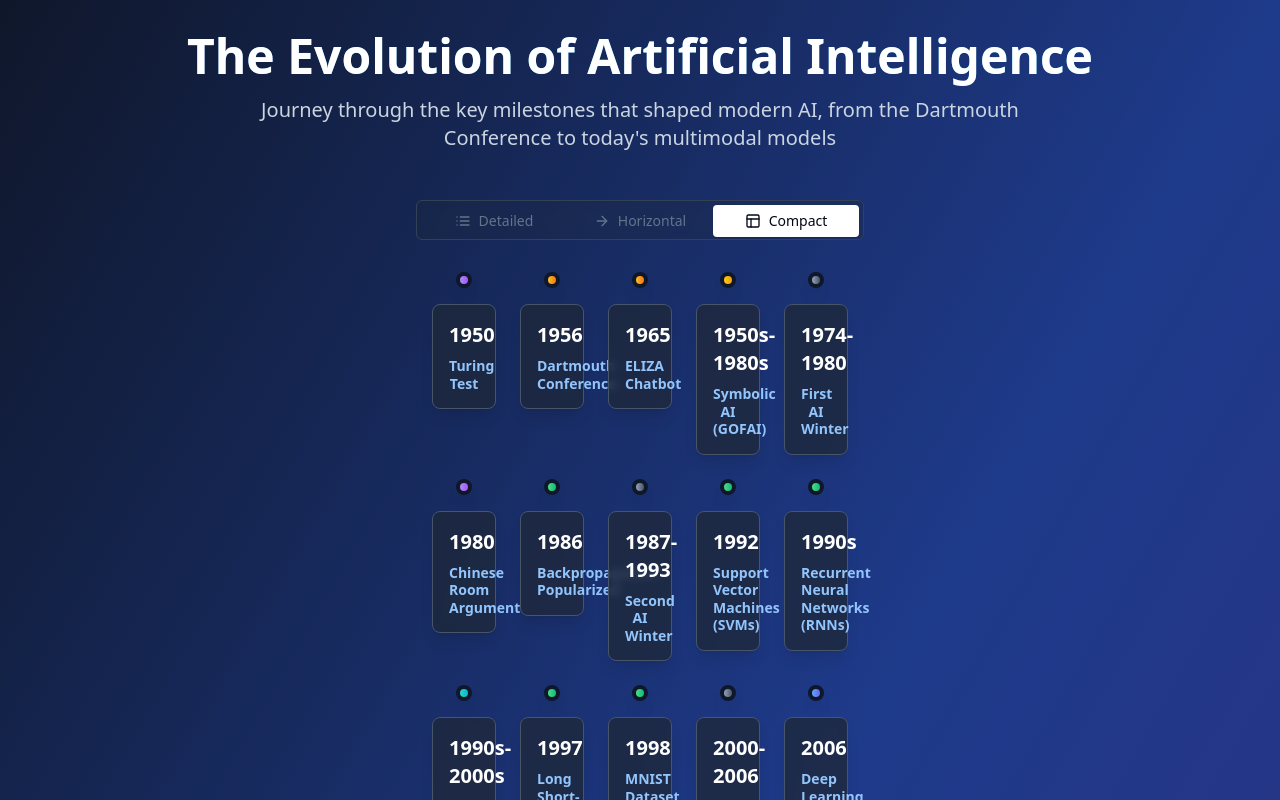
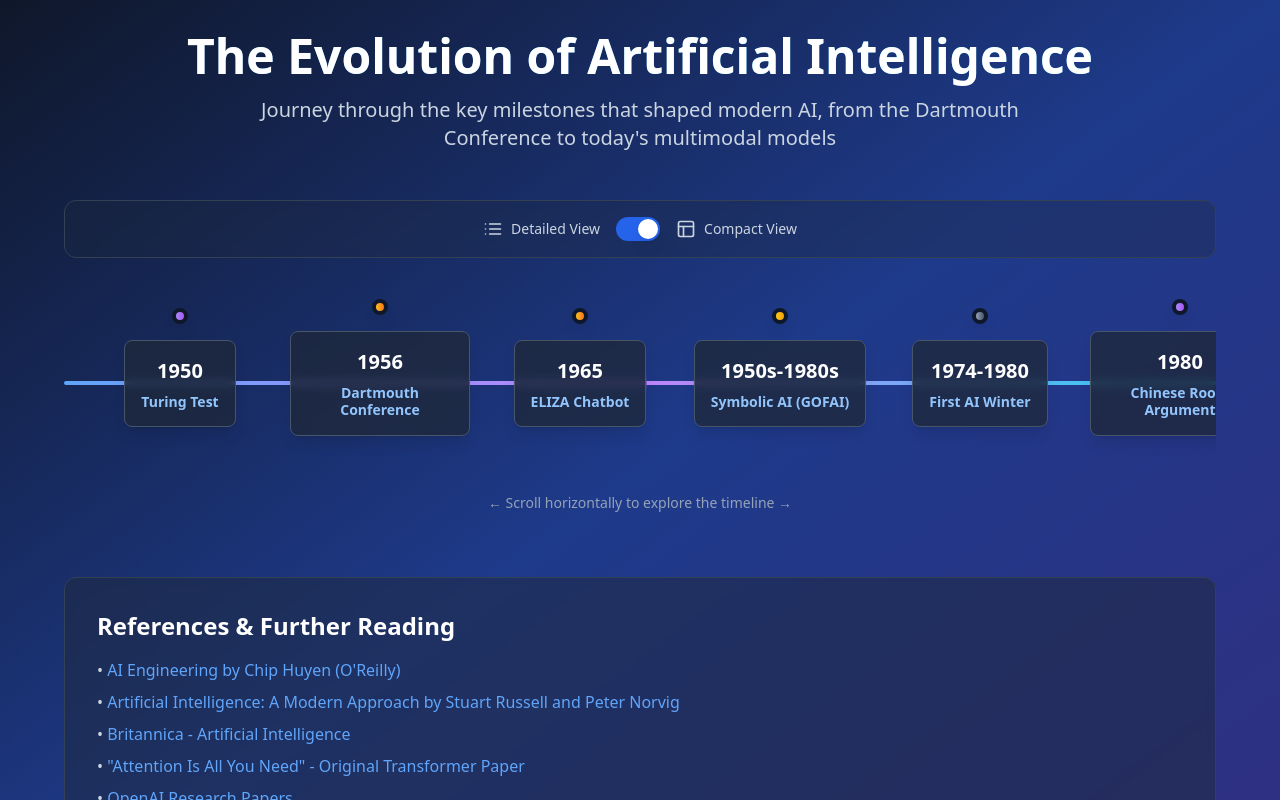
Before and after one commit to malminhas/ai-chronicle-view, a React (Vite) app: page / in a window 1280 px wide. Shown: the top 800 px of the page. Built offline with nearby package versions, Linux system fonts and the light colour scheme.

Commit message:
Reverted to commit 94e9bfc57ba3fef65d870df7e805bb00d450d9f1

```diff
--- a/src/components/CompactTimeline.tsx
+++ b/src/components/CompactTimeline.tsx
@@ -13,8 +13,13 @@ export const CompactTimeline = ({ events, onEventClick }: CompactTimelineProps)
 
   return (
     <div className="mb-16">
-      {/* Grid timeline container */}
-      <div className="grid grid-cols-1 sm:grid-cols-2 md:grid-cols-3 lg:grid-cols-4 xl:grid-cols-5 gap-6 px-4">
+      {/* Horizontal timeline container */}
+      <div className="relative overflow-x-auto pb-8">
+        <div className="flex items-center min-w-max px-4">
+          {/* Timeline line */}
+          <div className="absolute top-1/2 left-0 right-0 h-1 bg-gradient-to-r from-blue-400 via-purple-400 to-cyan-400 rounded-full shadow-lg shadow-blue-500/20 transform -translate-y-1/2"></div>
+
+          {/* Timeline events */}
           {events.map((event, index) => {
             const colorClasses = getCategoryColor(event.category);
             const isHovered = hoveredEvent === `${event.year}-${event.event}`;
@@ -24,6 +29,7 @@ export const CompactTimeline = ({ events, onEventClick }: CompactTimelineProps)
               <div
                 key={eventKey}
                 className="relative flex flex-col items-center cursor-pointer group"
+                style={{ minWidth: '200px' }}
                 onMouseEnter={() => setHoveredEvent(eventKey)}
                 onMouseLeave={() => setHoveredEvent(null)}
                 onClick={() => onEventClick(event)}
@@ -32,7 +38,7 @@ export const CompactTimeline = ({ events, onEventClick }: CompactTimelineProps)
                 <div className={`w-4 h-4 bg-gradient-to-r ${colorClasses} rounded-full border-4 border-slate-900 shadow-lg transition-all duration-300 ${isHovered ? 'scale-125 shadow-xl' : ''} z-10 mb-4`}></div>
 
                 {/* Event card */}
-              <div className={`bg-slate-800/80 backdrop-blur-sm p-4 rounded-lg border border-slate-600 shadow-lg transition-all duration-300 ${isHovered ? 'border-blue-400/50 shadow-blue-500/20 transform scale-105' : ''} w-full`}>
+                <div className={`bg-slate-800/80 backdrop-blur-sm p-4 rounded-lg border border-slate-600 shadow-lg transition-all duration-300 ${isHovered ? 'border-blue-400/50 shadow-blue-500/20 transform scale-105' : ''} max-w-[180px]`}>
                   {/* Year */}
                   <div className="text-xl font-bold text-white mb-2 text-center">{event.year}</div>
 
@@ -52,10 +58,11 @@ export const CompactTimeline = ({ events, onEventClick }: CompactTimelineProps)
             );
           })}
         </div>
+      </div>
 
-      {/* Info text */}
-      <div className="text-center text-slate-400 text-sm mt-6">
-        Click on any event to see more details
+      {/* Scroll hint */}
+      <div className="text-center text-slate-400 text-sm mt-4">
+        ← Scroll horizontally to explore the timeline →
       </div>
     </div>
   );
--- a/src/components/HorizontalTimeline.tsx
+++ /dev/null
@@ -1,83 +0,0 @@
-
-import { useState } from "react";
-import { TimelineEventData } from "@/data/timelineData";
-import { getCategoryColor } from "@/utils/categoryUtils";
-import { Carousel, CarouselContent, CarouselItem, CarouselNext, CarouselPrevious } from "@/components/ui/carousel";
-
-interface HorizontalTimelineProps {
-  events: TimelineEventData[];
-  onEventClick: (event: TimelineEventData) => void;
-}
-
-export const HorizontalTimeline = ({ events, onEventClick }: HorizontalTimelineProps) => {
-  const [hoveredEvent, setHoveredEvent] = useState<string | null>(null);
-
-  return (
-    <div className="mb-16 px-8">
-      <Carousel
-        opts={{
-          align: "start",
-          loop: false,
-        }}
-        className="w-full"
-      >
-        <CarouselContent className="-ml-2 md:-ml-4">
-          {events.map((event, index) => {
-            const colorClasses = getCategoryColor(event.category);
-            const isHovered = hoveredEvent === `${event.year}-${event.event}`;
-            const eventKey = `${event.year}-${event.event}`;
-
-            return (
-              <CarouselItem key={eventKey} className="pl-2 md:pl-4 basis-80">
-                <div
-                  className="relative flex flex-col cursor-pointer group h-full"
-                  onMouseEnter={() => setHoveredEvent(eventKey)}
-                  onMouseLeave={() => setHoveredEvent(null)}
-                  onClick={() => onEventClick(event)}
-                >
-                  {/* Connecting line - horizontal */}
-                  {index < events.length - 1 && (
-                    <div className="absolute top-6 left-full w-8 h-0.5 bg-gradient-to-r from-blue-400 to-purple-400 z-0"></div>
-                  )}
-
-                  {/* Timeline dot */}
-                  <div className={`w-4 h-4 bg-gradient-to-r ${colorClasses} rounded-full border-4 border-slate-900 shadow-lg transition-all duration-300 ${isHovered ? 'scale-125 shadow-xl' : ''} z-10 mb-4 mx-auto`}></div>
-
-                  {/* Event card */}
-                  <div className={`bg-slate-800/80 backdrop-blur-sm p-4 rounded-lg border border-slate-600 shadow-lg transition-all duration-300 ${isHovered ? 'border-blue-400/50 shadow-blue-500/20 transform scale-105' : ''} h-full flex flex-col`}>
-                    {/* Year */}
-                    <div className="text-xl font-bold text-white mb-2 text-center">{event.year}</div>
-
-                    {/* Event title */}
-                    <h3 className="text-sm font-semibold text-blue-300 text-center leading-tight group-hover:text-blue-200 transition-colors flex-grow">
-                      {event.event}
-                    </h3>
-
-                    {/* Brief description */}
-                    <p className="text-xs text-slate-400 mt-2 text-center line-clamp-3">
-                      {event.description.substring(0, 120)}...
-                    </p>
-
-                    {/* Hover indicator */}
-                    {isHovered && (
-                      <div className="mt-3 text-blue-400 text-xs font-medium animate-fade-in text-center">
-                        Click for details →
-                      </div>
-                    )}
-                  </div>
-                </div>
-              </CarouselItem>
-            );
-          })}
-        </CarouselContent>
-        <CarouselPrevious className="left-0" />
-        <CarouselNext className="right-0" />
-      </Carousel>
-
-      {/* Info text */}
-      <div className="text-center text-slate-400 text-sm mt-6">
-        Use the arrow keys or buttons to navigate • Click on any event to see more details
-      </div>
-    </div>
-  );
-};
--- a/src/components/Timeline.tsx
+++ b/src/components/Timeline.tsx
@@ -1,40 +1,44 @@
-
 import { useState } from "react";
 import { TimelineEvent } from "./TimelineEvent";
 import { EventModal } from "./EventModal";
 import { References } from "./References";
 import { CompactTimeline } from "./CompactTimeline";
-import { HorizontalTimeline } from "./HorizontalTimeline";
 import { timelineData, TimelineEventData } from "@/data/timelineData";
-import { Tabs, TabsList, TabsTrigger, TabsContent } from "@/components/ui/tabs";
-import { Layout, List, ArrowRight } from "lucide-react";
+import { Switch } from "@/components/ui/switch";
+import { Layout, List } from "lucide-react";
 
 export type { TimelineEventData };
 
 export const Timeline = () => {
   const [selectedEvent, setSelectedEvent] = useState<TimelineEventData | null>(null);
+  const [isCompactView, setIsCompactView] = useState(true);
 
   return (
     <div className="relative max-w-6xl mx-auto">
       {/* View Toggle */}
-      <div className="flex justify-center mb-8">
-        <Tabs defaultValue="compact" className="w-full max-w-md">
-          <TabsList className="grid w-full grid-cols-3 bg-slate-800/30 backdrop-blur-sm border border-slate-700">
-            <TabsTrigger value="detailed" className="flex items-center gap-2 text-xs sm:text-sm">
-              <List className="w-4 h-4" />
-              <span className="hidden sm:inline">Detailed</span>
-            </TabsTrigger>
-            <TabsTrigger value="horizontal" className="flex items-center gap-2 text-xs sm:text-sm">
-              <ArrowRight className="w-4 h-4" />
-              <span className="hidden sm:inline">Horizontal</span>
-            </TabsTrigger>
-            <TabsTrigger value="compact" className="flex items-center gap-2 text-xs sm:text-sm">
-              <Layout className="w-4 h-4" />
-              <span className="hidden sm:inline">Compact</span>
-            </TabsTrigger>
-          </TabsList>
+      <div className="flex items-center justify-center gap-4 mb-8 p-4 bg-slate-800/30 backdrop-blur-sm rounded-xl border border-slate-700">
+        <div className="flex items-center gap-2 text-slate-300">
+          <List className="w-5 h-5" />
+          <span className="text-sm font-medium">Detailed View</span>
+        </div>
+        <Switch
+          checked={isCompactView}
+          onCheckedChange={setIsCompactView}
+          className="data-[state=checked]:bg-blue-600"
+        />
+        <div className="flex items-center gap-2 text-slate-300">
+          <Layout className="w-5 h-5" />
+          <span className="text-sm font-medium">Compact View</span>
+        </div>
+      </div>
 
-          <TabsContent value="detailed" className="mt-8">
+      {isCompactView ? (
+        <CompactTimeline
+          events={timelineData}
+          onEventClick={setSelectedEvent}
+        />
+      ) : (
+        <>
           {/* Timeline line */}
           <div className="absolute left-1/2 transform -translate-x-0.5 w-1 bg-gradient-to-b from-blue-400 via-purple-400 to-cyan-400 h-full rounded-full shadow-lg shadow-blue-500/20"></div>
 
@@ -49,23 +53,8 @@ export const Timeline = () => {
               />
             ))}
           </div>
-          </TabsContent>
-
-          <TabsContent value="horizontal" className="mt-8">
-            <HorizontalTimeline
-              events={timelineData}
-              onEventClick={setSelectedEvent}
-            />
-          </TabsContent>
-
-          <TabsContent value="compact" className="mt-8">
-            <CompactTimeline
-              events={timelineData}
-              onEventClick={setSelectedEvent}
-            />
-          </TabsContent>
-        </Tabs>
-      </div>
+        </>
+      )}
 
       {/* References section */}
       <References />
```
Lines whose indentation alone changed are shown as unchanged.
